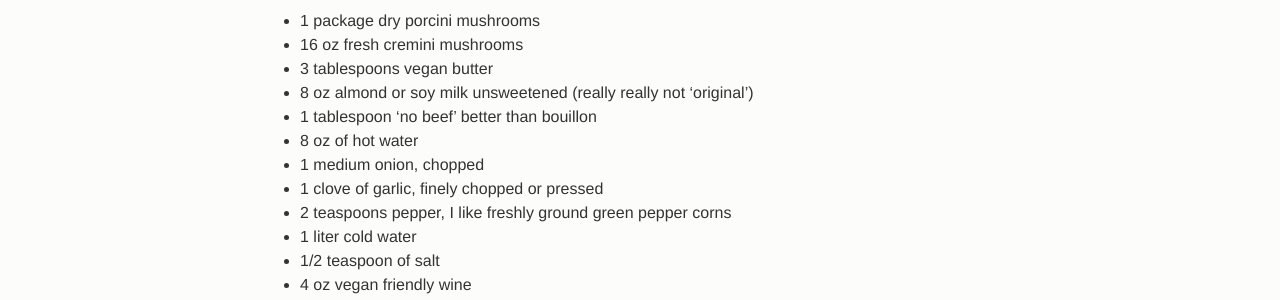
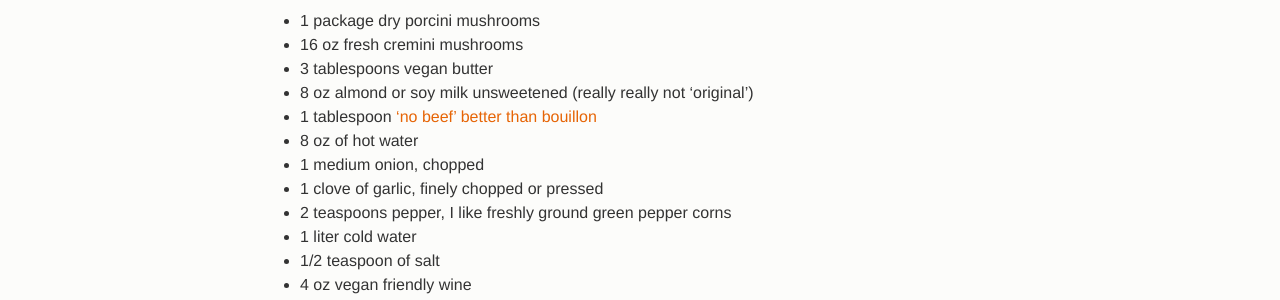
Before and after one commit to veggiepuppy/veggiepuppy.github.io, a Jekyll site: the page built from _posts/2014-10-15-five-star-mushroom-soup.markdown, in a window 1280 px wide. Shown: the part 1047-1347 px from the top of the page. Built offline with Jekyll 4.4.1, drawn with Linux system fonts in a browser that asks for light colours; comment, search, counter and statistics services are not loaded; part of the change alters nothing that is shown.

```diff
--- a/_posts/2014-10-15-five-star-mushroom-soup.markdown
+++ b/_posts/2014-10-15-five-star-mushroom-soup.markdown
@@ -15,7 +15,7 @@ This is a creamy and hearty soup, full of earthy mushroom flavor. The combinatio
 - 16 oz fresh cremini mushrooms
 - 3 tablespoons vegan butter
 - 8 oz almond or soy milk unsweetened (really really not 'original')
-- 1 tablespoon 'no beef' better than bouillon
+- 1 tablespoon ['no beef' better than bouillon](http://www.amazon.com/gp/product/B004W9SLPQ/ref=as_li_tl?ie=UTF8&camp=1789&creative=390957&creativeASIN=B004W9SLPQ&linkCode=as2&tag=veggpupp-20&linkId=ACU5ZUVDI6MUVVH2">Better Than Bouillon Vegetarian No Beef Base -- 8 oz</a><img src="http://ir-na.amazon-adsystem.com/e/ir?t=veggpupp-20&l=as2&o=1&a=B004W9SLPQ)
 - 8 oz of hot water
 - 1 medium onion, chopped
 - 1 clove of garlic, finely chopped or pressed
```
